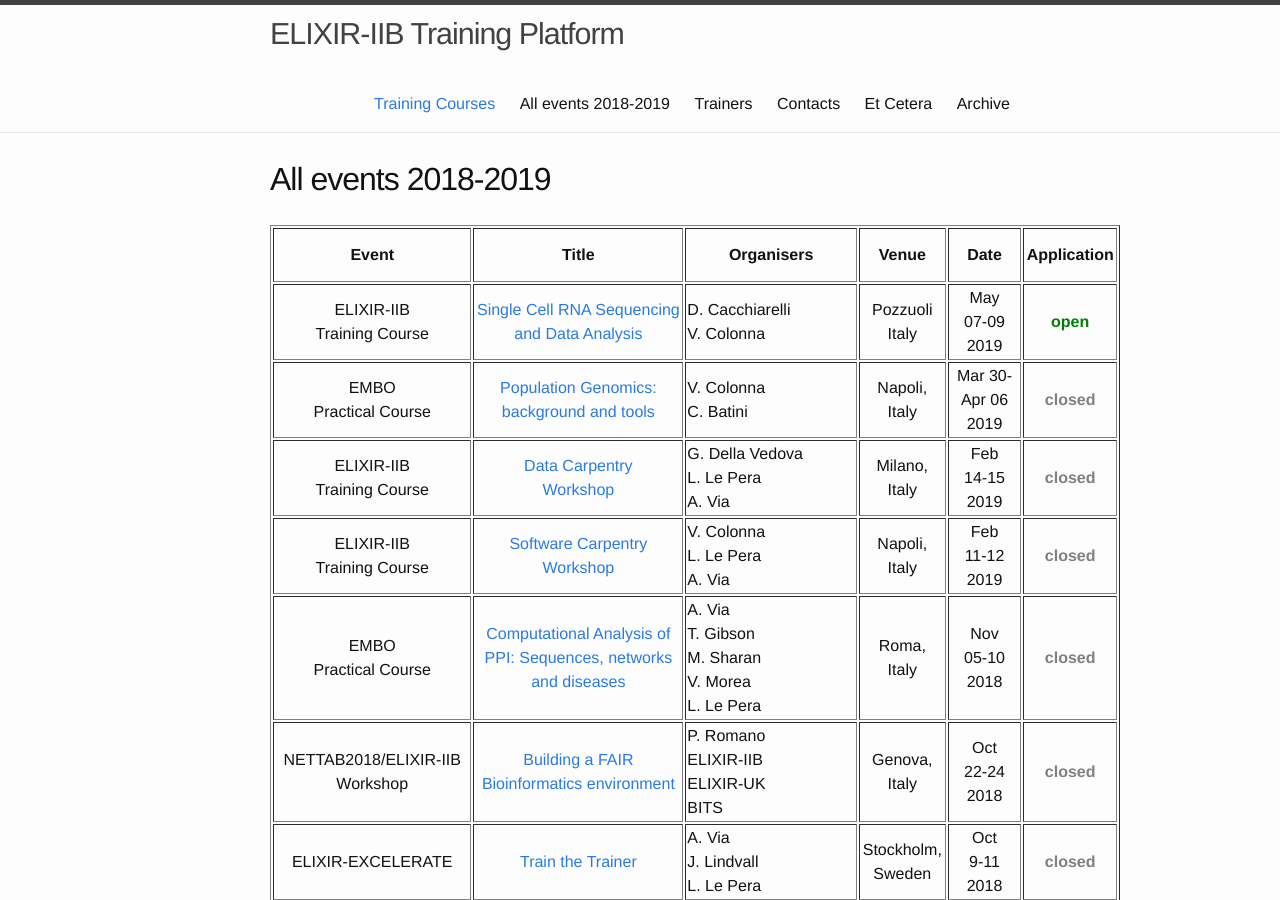
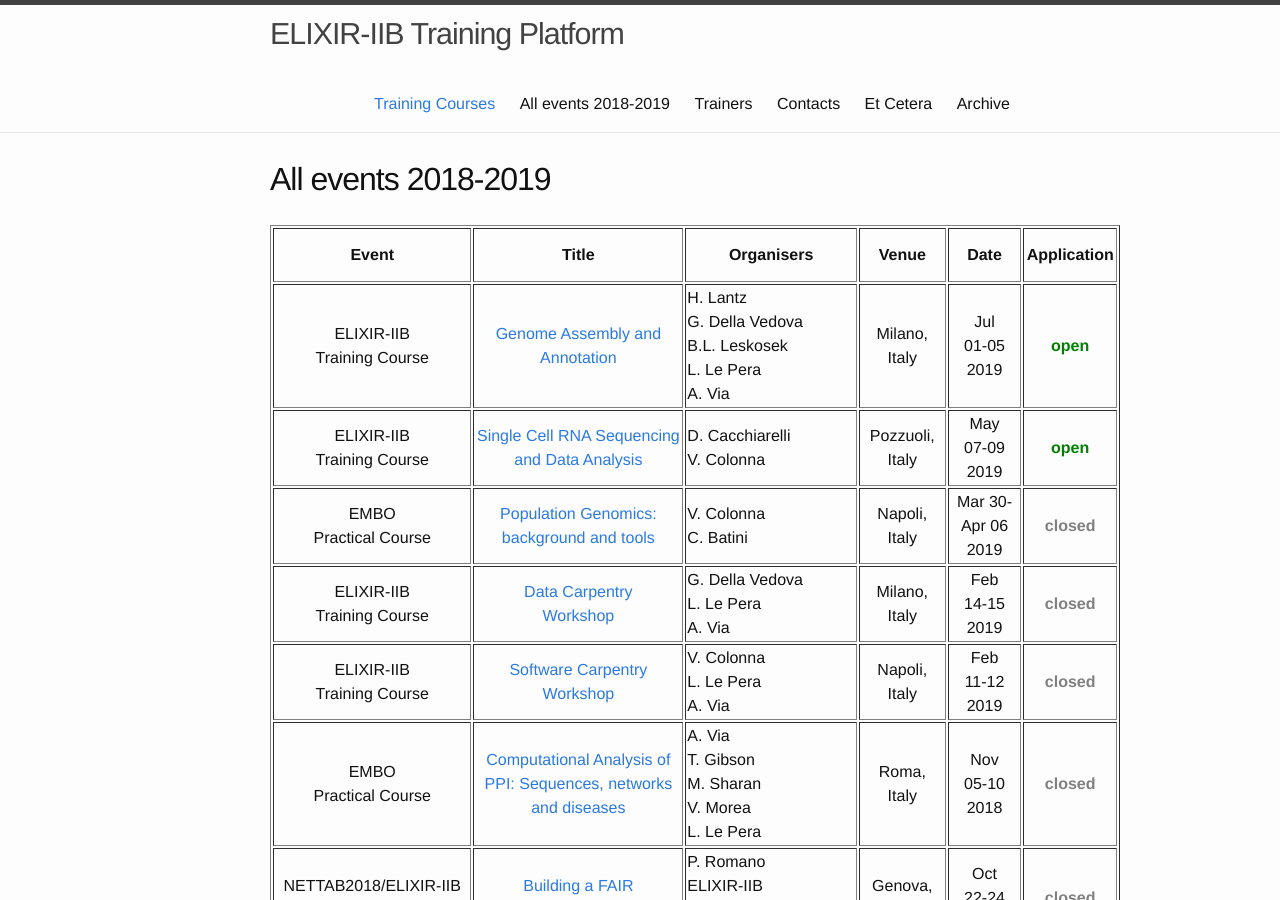
Before and after one commit to ELIXIR-IIB-training/website, a Jekyll site: the page built from _pages/01-all_events.md, in a window 1280 px wide and 900 px high. Built offline with Jekyll 4.4.1, drawn with Linux system fonts in a browser that asks for light colours.

Commit message:
Add Genome Assembly course

```diff
--- a/_pages/01-all_events.md
+++ b/_pages/01-all_events.md
@@ -12,12 +12,20 @@ permalink: /all_events_2018_2019/
    <td height="50" width="75" align="center"><b>Venue</b></td>
    <td height="50" width="75" align="center"><b>Date</b></td>
    <td height="50" width="90" align="center"><b>Application</b></td>
-   </tr>
-  <tr>
+</tr>
+<tr>
+<td height="50" align="center">ELIXIR-IIB<br>Training Course</td>
+   <td height="50" width="220" align="center"><a href="https://elixir-iib-training.github.io/website/2019/05/07/SingleCell-Pozzuoli.html">Genome Assembly and Annotation</a></td>
+   <td height="50" width="150">H. Lantz<br>G. Della Vedova<br>B.L. Leskosek<br>L. Le Pera<br>A. Via</td>
+   <td height="50" align="center">Milano,<br>Italy</td>
+   <td height="50" width="75" align="center">Jul<br>01-05<br>2019</td>
+   <td height="50" align="center"><font color="green"><b>open</b></font></td>
+</tr>
+<tr>
 <td height="50" align="center">ELIXIR-IIB<br>Training Course</td>
    <td height="50" width="220" align="center"><a href="https://elixir-iib-training.github.io/website/2019/05/07/SingleCell-Pozzuoli.html">Single Cell RNA Sequencing and Data Analysis</a></td>
    <td height="50" width="150">D. Cacchiarelli<br>V. Colonna</td>
-   <td height="50" align="center">Pozzuoli<br>Italy</td>
+   <td height="50" align="center">Pozzuoli,<br>Italy</td>
    <td height="50" width="75" align="center">May<br>07-09<br>2019</td>
    <td height="50" align="center"><font color="green"><b>open</b></font></td>
 </tr>
```
